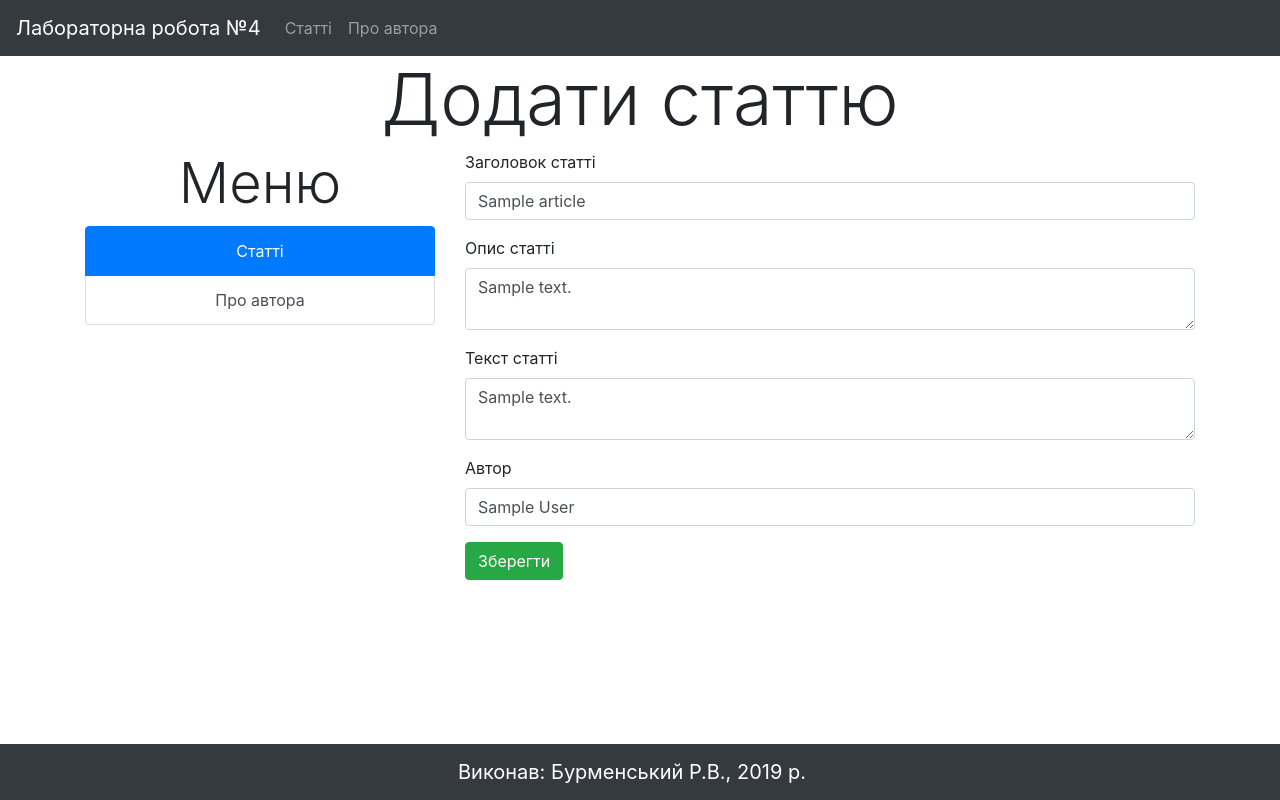
After one commit to RustamBurmensky/web-systems-programming, a Node server app: template node.js_lab4/views/createArticle.hbs in a window 1280 px wide. The commit adds this page. Run offline with Node 20, Linux system fonts and the light colour scheme; the template is opened without the code that fills it: most values are stand-ins (such as "Sample title", 1, 10 or a date in 2020); some libraries are stand-ins or nearby versions.

Commit message:
Implemented creation, editing and deletion of article entries. Created database initializer to fill empty database with initial data.

```diff
--- a/node.js_lab4/app.js
+++ b/node.js_lab4/app.js
@@ -3,8 +3,11 @@ const MongoClient = require('mongodb').MongoClient;
 const path = require('path');
 const hbs = require('hbs');
 const dateFormat = require('dateformat');
+const articleFormValidator = require('./validation/articleFormValidator');
+const {validationResult} = require('express-validator');
 const ArticleDAO = require('./dao/articleDAO').ArticleDAO;
 const ArticleService = require('./service/articleService').ArticleService;
+const DbInitializer = require('./db/dbInitializer').DbInitializer;
 
 // Екземпляр express-додатку
 const app = express();
@@ -25,6 +28,8 @@ mongoClient.connect(function(err, connection) {
     } else {
         const articleDAO = new ArticleDAO(connection);
         articleService = new ArticleService(articleDAO);
+        const dbInitializer = new DbInitializer(articleService);
+        dbInitializer.initializeIfNeeded();
         app.listen(port, () => {
             console.log('Node.js server listen on port', port);
         });
@@ -45,17 +50,29 @@ hbs.registerPartials(path.join(__dirname, 'views/partials'));
 
 // Реєстрація helper-функції для форматування дат
 hbs.registerHelper('formatDate', function(date) {
-    return dateFormat(date, 'dd.mm.yyyy HH:mm:ss');
+    return dateFormat(date, 'dd.mm.yyyy HH:MM:ss');
 });
 
 // Маршрутизація
 app.get('/about', (req, resp) => resp.render('about.hbs'));
 
-app.get('/articles/:id', (req, resp) => {
+app.get('/articles/show/:id', (req, resp) => {
     const articleId = req.params.id;
     const articlePromise = articleService.findById(articleId);
     articlePromise.then(article => {
-        resp.render('articleDetails.hbs', { 'article': article });
+        resp.render('showArticle.hbs', { 'article': article });
+    });
+});
+
+app.get('/articles/create', (req, resp) => {
+    resp.render('createArticle.hbs');
+});
+
+app.get('/articles/update/:id', (req, resp) => {
+    const articleId = req.params.id;
+    const articlePromise = articleService.findById(articleId);
+    articlePromise.then(article => {
+        resp.render('updateArticle.hbs', { 'article': article });
     });
 });
 
@@ -66,6 +83,41 @@ app.get(['/', '/articles'], (req, resp) => {
     });
 });
 
+// Обробники POST-запитів
+app.post('/articles/create',
+    articleFormValidator.fieldValidators, (req, resp) => {
+    const errors = validationResult(req);
+    const {title, description, text, author} = req.body;
+    const article = {'title': title, 'description': description,
+        'text': text, 'author': author};
+    if (!errors.isEmpty()) {
+        resp.render('createArticle.hbs', {'article': article, 'errors': errors.mapped()});
+    } else {
+        articleService.insert(article);
+        resp.redirect('/articles');
+    }
+});
+
+app.post('/articles/update',
+    articleFormValidator.fieldValidators, (req, resp) => {
+    const errors = validationResult(req);
+    const {id, title, description, text, author} = req.body;
+    const article = {'_id': id, 'title': title, 'description': description,
+        'text': text, 'author': author};
+    if (!errors.isEmpty()) {
+        resp.render('updateArticle.hbs', {'article': article, 'errors': errors.mapped()});
+    } else {
+        articleService.update(article);
+        resp.redirect('/articles');
+    }
+});
+
+app.post('/articles/delete', (req, resp) => {
+    const articleId = req.body.id;
+    articleService.delete(articleId);
+    resp.redirect('/articles');
+});
+
 // Підключення middleware для обробки помилки 404
 app.use((req, resp, next) => resp.status(404).render('404.hbs'));
 
--- a/node.js_lab4/dao/articleDAO.js
+++ b/node.js_lab4/dao/articleDAO.js
@@ -10,7 +10,7 @@ class ArticleDAO {
     }
 
     findAll() {
-        const articles = this.collection.find().toArray();
+        const articles = this.collection.find().sort({date: -1}).toArray();
         return articles;
     }
 
@@ -20,6 +20,28 @@ class ArticleDAO {
         return article;
     }
 
+    insert(article) {
+        this.collection.insertOne(article);
+    }
+
+    insertMany(articles) {
+        this.collection.insertMany(articles);
+    }
+
+    update(article) {
+        const objectId = new ObjectId(article._id);
+        this.collection.updateOne(
+            {_id: objectId},
+            { $set: {'title': article.title, 'description': article.description,
+            'text': article.text, 'author': article.author}}
+        );
+    }
+
+    delete(id) {
+        const objectId = new ObjectId(id);
+        this.collection.deleteOne({_id: objectId});
+    }
+
 }
 
 module.exports.ArticleDAO = ArticleDAO;
--- a/node.js_lab4/package.json
+++ b/node.js_lab4/package.json
@@ -4,6 +4,7 @@
   "dependencies": {
     "dateformat": "^3.0.3",
     "express": "^4.17.1",
+    "express-validator": "^6.2.0",
     "hbs": "^4.0.5",
     "mongodb": "^3.3.2"
   }
--- a/node.js_lab4/service/articleService.js
+++ b/node.js_lab4/service/articleService.js
@@ -15,6 +15,24 @@ class ArticleService {
         return this.articleDAO.findById(id);
     }
 
+    insert(article) {
+        article.date = new Date();
+        this.articleDAO.insert(article);
+    }
+
+    insertMany(articles) {
+        articles.forEach(article => article.date = new Date());
+        this.articleDAO.insertMany(articles);
+    }
+
+    update(article) {
+        this.articleDAO.update(article);
+    }
+
+    delete(id) {
+        this.articleDAO.delete(id);
+    }
+
 }
 
 module.exports.ArticleService = ArticleService;
--- /dev/null
+++ b/node.js_lab4/validation/articleFormValidator.js
@@ -0,0 +1,19 @@
+/*
+    Модуль валідації полів HTML-форми для статті articleFormValidator.js
+*/
+const {check} = require('express-validator');
+
+module.exports.fieldValidators = [
+    check('title')
+        .not().isEmpty().withMessage('Заповніть заголовок статті')
+        .isLength({max: 50}).withMessage('Максимальна довжина заголовку складає 50 символів'),
+    check('description')
+        .not().isEmpty().withMessage('Заповніть опис статті')
+        .isLength({max: 255}).withMessage('Максимальна довжина опису статті складає 255 символів'),
+    check('text')
+        .not().isEmpty().withMessage('Заповність текст статті')
+        .isLength({max: 1000}).withMessage('Максимальна довжина тексту статті складає 1000 символів'),
+    check('author')
+        .not().isEmpty().withMessage('Вкажіть автора статті')
+        .isLength({max: 50}).withMessage('Максимальна довжина імені автора складає 50 символів')
+];
--- /dev/null
+++ b/node.js_lab4/views/createArticle.hbs
@@ -0,0 +1,74 @@
+<!DOCTYPE html>
+<html lang="en">
+<head>
+    <meta charset="UTF-8">
+    <meta name="viewport" content="width=device-width, initial-scale=1.0">
+    <meta http-equiv="X-UA-Compatible" content="ie=edge">
+    <title>Додати статтю</title>
+    <link rel="stylesheet" href="https://stackpath.bootstrapcdn.com/bootstrap/4.3.1/css/bootstrap.min.css" integrity="sha384-ggOyR0iXCbMQv3Xipma34MD+dH/1fQ784/j6cY/iJTQUOhcWr7x9JvoRxT2MZw1T" crossorigin="anonymous">
+    <link rel="stylesheet" href="/css/sticky-footer.css">
+</head>
+<body>
+    {{> header}}
+    <main>
+        <div class="container">
+            <div class="justify-content-center">
+				<div class="text-center">
+					<h1 class="display-3 col-sm-12">Додати статтю</h1>
+                </div>
+                <div class="row">
+                    <div class="col-sm-12 col-md-4 mb-2">
+                        <h4 class="display-4 text-center">Меню</h4>
+                        <div class="list-group text-center" id="list-tab" role="tablist">
+                            <a href="/articles" class="list-group-item list-group-item-action active" id="list-lab1-item">Статті</a>
+                            <a href="/about" class="list-group-item list-group-item-action" id="list-lab1-item">Про автора</a>
+                        </div>
+                    </div>
+                    <div class="col-sm-12 col-md-8">
+                        <form action="/articles/create" method="POST">
+                            <div class="form-group">
+                                <label for="variableX">Заголовок статті</label>
+                                <input type="text" class="form-control {{#if errors.title}}is-invalid{{/if}}"
+                                    id="title" name="title" value="{{article.title}}" maxlength="50"
+                                    placeholder="Введіть заголовок статті" required>
+                                <div class="invalid-feedback">
+                                    {{errors.title.msg}}
+                                </div>
+                            </div>
+                            <div class="form-group">
+                                <label for="description">Опис статті</label>
+                                <textarea class="form-control {{#if errors.description}}is-invalid{{/if}}"
+                                    id="description" name="description" maxlength="255"
+                                    placeholder="Введіть опис статті" required>{{article.description}}</textarea>
+                                <div class="invalid-feedback">
+                                    {{errors.description.msg}}
+                                </div>
+                            </div>
+                            <div class="form-group">
+                                <label for="text">Текст статті</label>
+                                <textarea class="form-control {{#if errors.text}}is-invalid{{/if}}"
+                                    id="text" name="text" maxlength="1000"
+                                    placeholder="Введіть текст статті" required>{{article.text}}</textarea>
+                                <div class="invalid-feedback">
+                                    {{errors.text.msg}}
+                                </div>
+                            </div>
+                            <div class="form-group">
+                                <label for="author">Автор</label>
+                                <input type="text" class="form-control {{#if errors.author}}is-invalid{{/if}}"
+                                    id="author" name="author" value="{{article.author}}" maxlength="50"
+                                    placeholder="Введіть автора" required>
+                                <div class="invalid-feedback">
+                                    {{errors.author.msg}}
+                                </div>
+                            </div>
+                            <input type="submit" class="btn btn-success" value="Зберегти"/>
+                        </form>
+                    </div>
+                </div>
+            </div>
+        </div>
+    </main>
+    {{> footer}}
+</body>
+</html>
--- a/node.js_lab4/views/partials/header.hbs
+++ b/node.js_lab4/views/partials/header.hbs
@@ -7,10 +7,10 @@
         <div class="collapse navbar-collapse" id="navbarSupportedContent">
             <ul class="navbar-nav mr-auto">
                 <li class="nav-item">
-                    <a class="nav-link" href="/about">Про автора</a>
+                    <a class="nav-link" href="/articles">Статті</a>
                 </li>
                 <li class="nav-item">
-                    <a class="nav-link" href="/articles">Статті</a>
+                    <a class="nav-link" href="/about">Про автора</a>
                 </li>
             </ul>
         </div>
```
Also changed, not shown: node.js_lab4/db/dbInitializer.js (added, +27 -0 lines), node.js_lab4/public/json/initialData.json (added, +7 -0 lines), node.js_lab4/views/index.hbs (+14 -1 lines), node.js_lab4/views/updateArticle.hbs (added, +75 -0 lines), node.js_lab4/views/showArticle.hbs (renamed from node.js_lab4/views/articleDetails.hbs).
